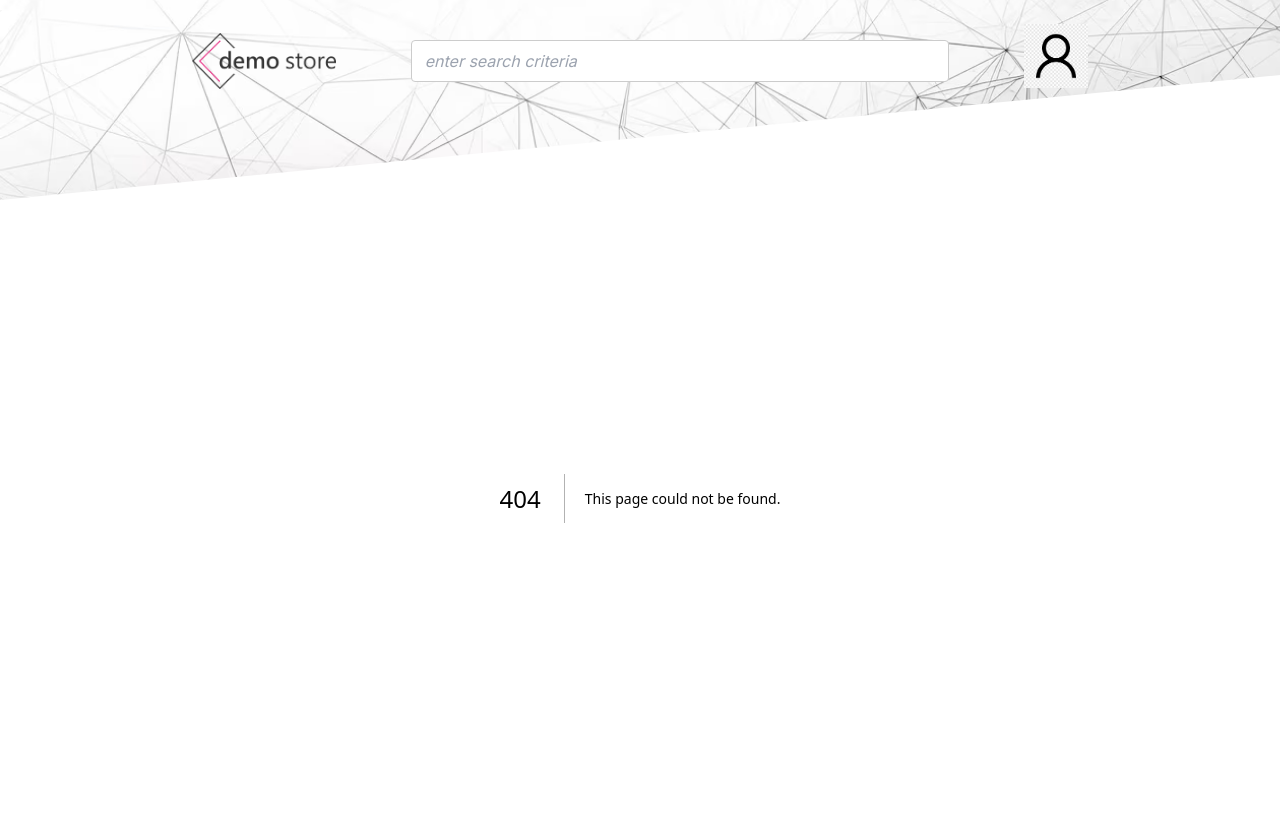
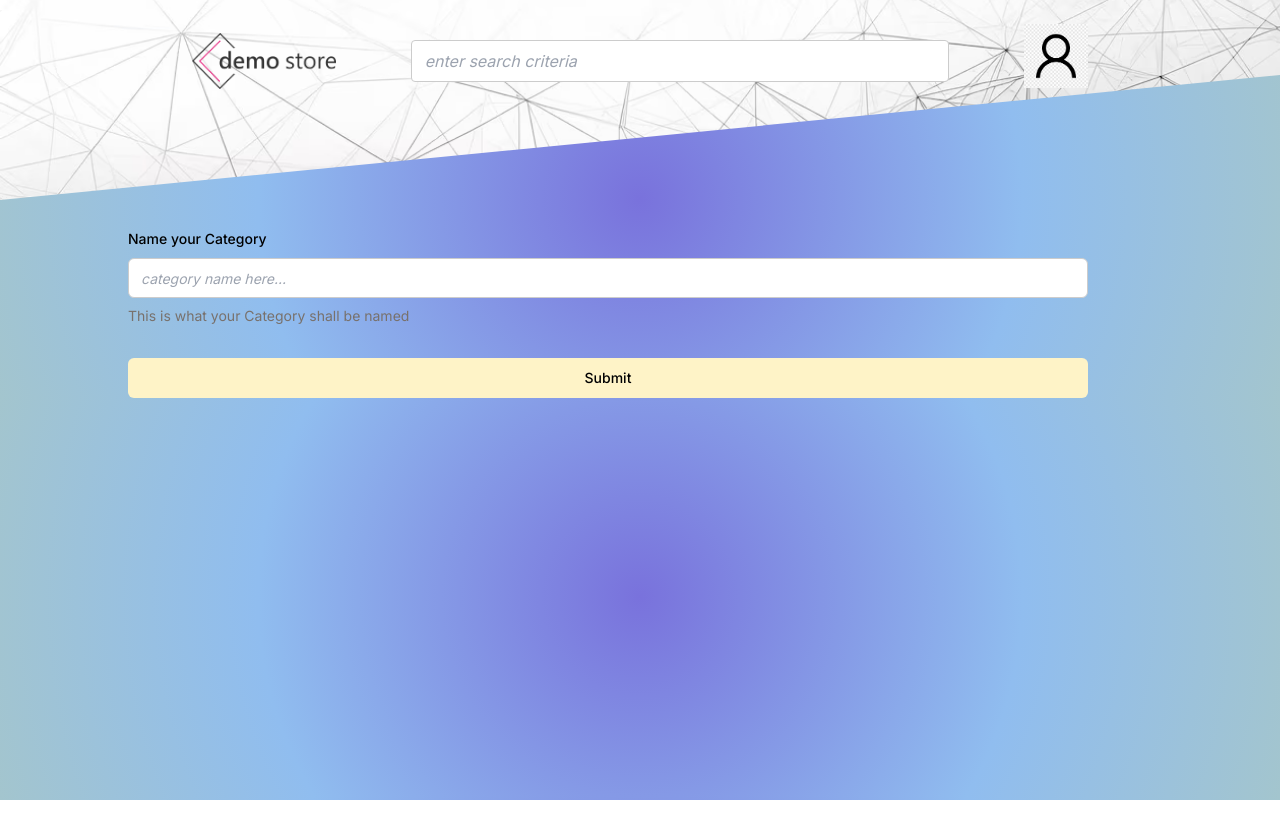
Before and after one commit to Oleguito/demo-shop-frontend, a Next.js app: page /categories/create in a window 1280 px wide. Before the commit this address had no page. Shown: the top 838 px of the page. After the commit the page ends 800 px from the top, so only its background shows below. Built offline with nearby package versions, Linux system fonts and the light colour scheme.

Commit message:
while it works...

```diff
--- a/package.json
+++ b/package.json
@@ -32,7 +32,7 @@
     "react": "^18",
     "react-day-picker": "^8.10.0",
     "react-dom": "^18",
-    "react-hook-form": "^7.51.1",
+    "react-hook-form": "^7.51.2",
     "react-icons": "^5.0.1",
     "react-resizable-panels": "^2.0.13",
     "tailwind-merge": "^2.2.2",
--- /dev/null
+++ b/src/app/(pages)/categories/create/page.tsx
@@ -0,0 +1,11 @@
+import React from 'react';
+import CreateCategoryForm from '@/app/components/CreateCategoryForm.tsx';
+
+const Page = () => {
+    return (
+        <>
+            <CreateCategoryForm />
+        </>
+    );
+};
+export default Page;
--- /dev/null
+++ b/src/app/components/CreateCategoryForm.tsx
@@ -0,0 +1,81 @@
+'use client';
+
+import React from 'react';
+import { z } from 'zod';
+import { zodResolver } from '@hookform/resolvers/zod';
+import { useForm } from 'react-hook-form';
+import { Button } from '@/components/ui/button';
+import {
+    Form,
+    FormControl,
+    FormDescription,
+    FormField,
+    FormItem,
+    FormLabel,
+    FormMessage,
+} from '@/components/ui/form';
+import { Input } from '@/components/ui/input';
+
+const formSchema = z.object({
+    categoryName: z.string().min(2).max(50),
+});
+
+function ThisForm() {
+    // 1. Define your form.
+    const form = useForm<z.infer<typeof formSchema>>({
+        resolver: zodResolver(formSchema),
+        defaultValues: {
+            categoryName: '',
+        },
+    });
+
+    // 2. Define a submit handler.
+    function onSubmit(values: z.infer<typeof formSchema>) {
+        // Do something with the form values.
+        // ✅ This will be type-safe and validated.
+        console.log(values);
+    }
+
+    return (
+        <Form {...form}>
+            <form onSubmit={form.handleSubmit(onSubmit)} className="space-y-8">
+                <FormField
+                    control={form.control}
+                    name="categoryName"
+                    render={({ field }) => (
+                        <FormItem>
+                            <FormLabel>Name your Category</FormLabel>
+                            <FormControl>
+                                <Input
+                                    placeholder="category name here..."
+                                    {...field}
+                                />
+                            </FormControl>
+                            <FormDescription>
+                                This is what your Category shall be named
+                            </FormDescription>
+                            <FormMessage />
+                        </FormItem>
+                    )}
+                />
+                <Button
+                    type="submit"
+                    className={'bg-amber-100 hover:text-amber-100'}
+                >
+                    Submit
+                </Button>
+            </form>
+        </Form>
+    );
+}
+
+const CreateCategoryForm = () => {
+    return (
+        <>
+            <div className={'mt-[10%] w-[75%] mx-[10%]'}>
+                <ThisForm />
+            </div>
+        </>
+    );
+};
+export default CreateCategoryForm;
--- a/src/app/globals.css
+++ b/src/app/globals.css
@@ -7,8 +7,8 @@
 }
 
 body {
-    background: rgb(2,0,36);
-    background: radial-gradient(circle, rgba(2,0,36,1) 0%, rgba(9,60,121,1) 57%, rgba(0,212,255,1) 100%);
+    background: rgb(65, 52, 201);
+    background: radial-gradient(circle, rgb(121, 114, 220) 0%, rgb(144, 189, 239) 57%, rgb(163, 197, 206) 100%);
 }
 
 * {
--- a/src/components/ui/form.tsx
+++ b/src/components/ui/form.tsx
@@ -1,4 +1,3 @@
-'use client'
 import * as React from "react"
 import * as LabelPrimitive from "@radix-ui/react-label"
 import { Slot } from "@radix-ui/react-slot"
@@ -11,7 +10,7 @@ import {
   useFormContext,
 } from "react-hook-form"
 
-import { concatTailwindClasses } from "@/lib/utils"
+import { cn } from "@/lib/utils"
 import { Label } from "@/components/ui/label"
 
 const Form = FormProvider
@@ -79,7 +78,7 @@ const FormItem = React.forwardRef<
 
   return (
     <FormItemContext.Provider value={{ id }}>
-      <div ref={ref} className={concatTailwindClasses("space-y-2", className)} {...props} />
+      <div ref={ref} className={cn("space-y-2", className)} {...props} />
     </FormItemContext.Provider>
   )
 })
@@ -94,7 +93,7 @@ const FormLabel = React.forwardRef<
   return (
     <Label
       ref={ref}
-      className={concatTailwindClasses(error && "text-destructive", className)}
+      className={cn(error && "text-red-500 dark:text-red-900", className)}
       htmlFor={formItemId}
       {...props}
     />
@@ -134,7 +133,7 @@ const FormDescription = React.forwardRef<
     <p
       ref={ref}
       id={formDescriptionId}
-      className={concatTailwindClasses("text-sm text-muted-foreground", className)}
+      className={cn("text-sm text-stone-500 dark:text-stone-400", className)}
       {...props}
     />
   )
@@ -156,7 +155,7 @@ const FormMessage = React.forwardRef<
     <p
       ref={ref}
       id={formMessageId}
-      className={concatTailwindClasses("text-sm font-medium text-destructive", className)}
+      className={cn("text-sm font-medium text-red-500 dark:text-red-900", className)}
       {...props}
     >
       {body}
```
Also changed, not shown: 1 other file (tests, documents, lock files or other folders).
